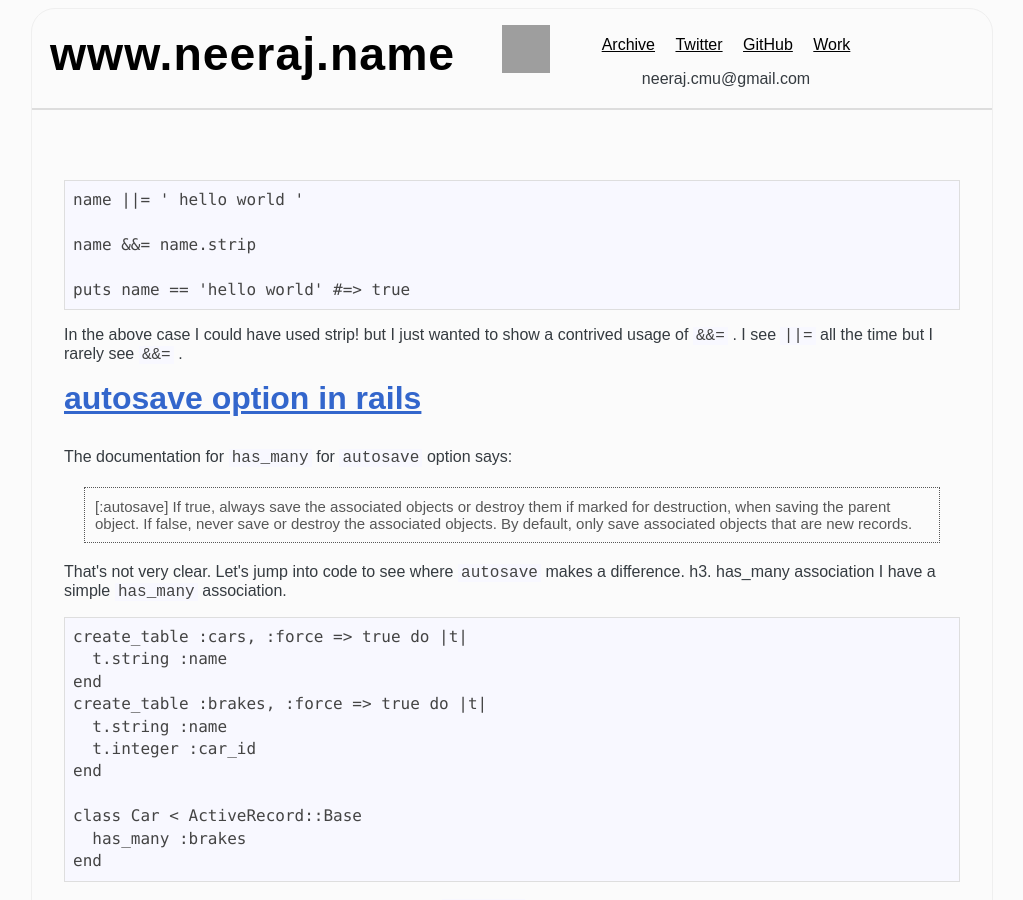
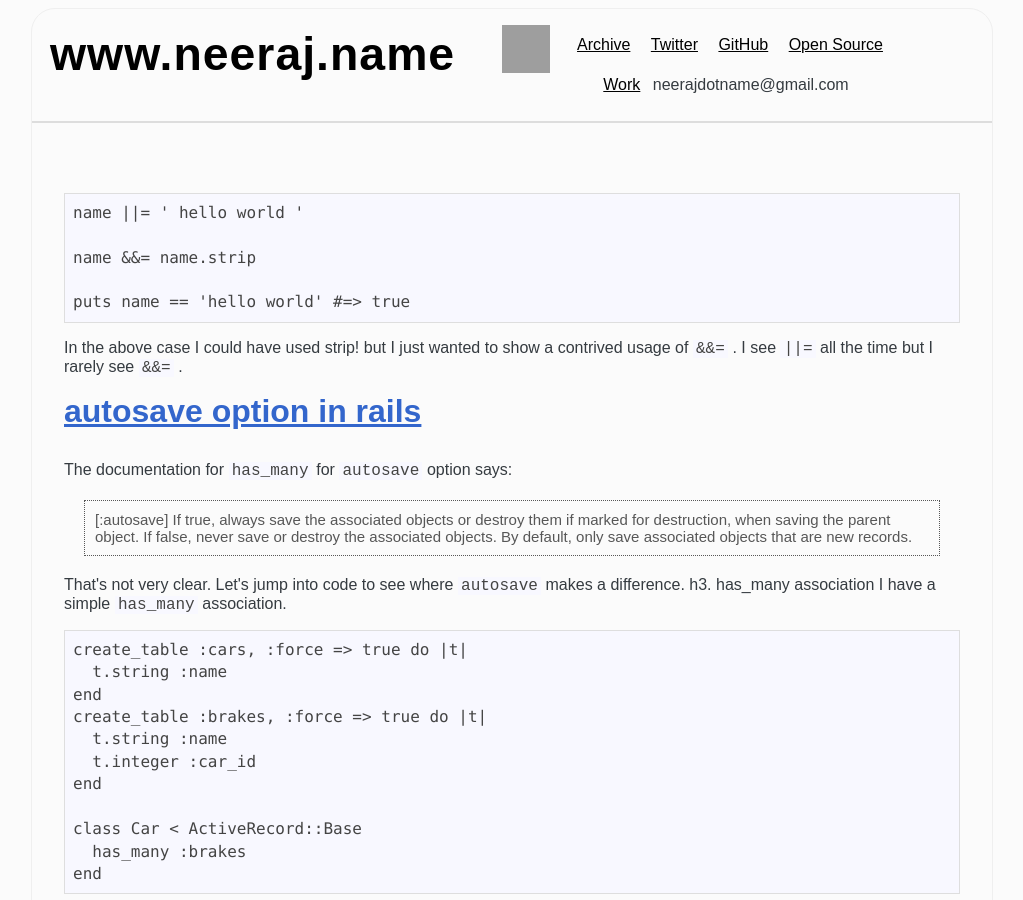
Before and after one commit to neerajsingh0101/blog, a Jekyll site: the page built from index.html, in a window 1280 px wide and 900 px high. Shown: the whole window, without its empty margins (128-1151 px from the left). Built offline with Jekyll 4.4.1, drawn with Linux system fonts in a browser that asks for light colours; grey boxes are pictures that could not be loaded.

Commit message:
change email

```diff
--- a/_layouts/master.html
+++ b/_layouts/master.html
@@ -24,8 +24,8 @@
             <li><a href='/archive.html'>Archive</a></li>
             <li><a href='http://twitter.com/neerajdotname'>Twitter</a></li>
             <li><a href='http://github.com/neerajdotname'>GitHub</a></li>
-            <li><a href='/work.html'>Work</a></li>
-            <li>neeraj.cmu@gmail.com</li>
+            <li><a href='/work.html'>Open Source Work</a></li>
+            <li>neerajdotname@gmail.com</li>
             <li>
             </li>
           </ul>
```
